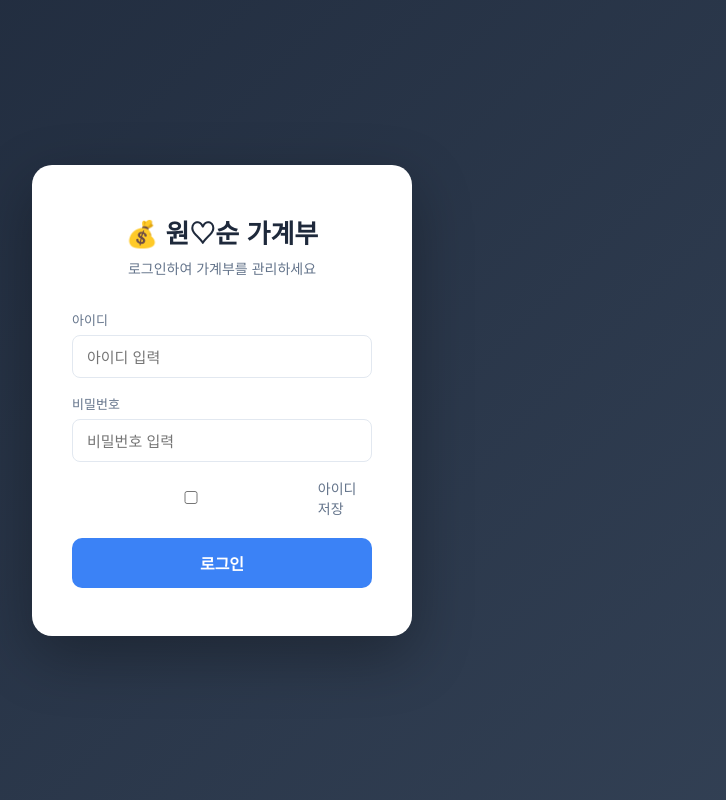
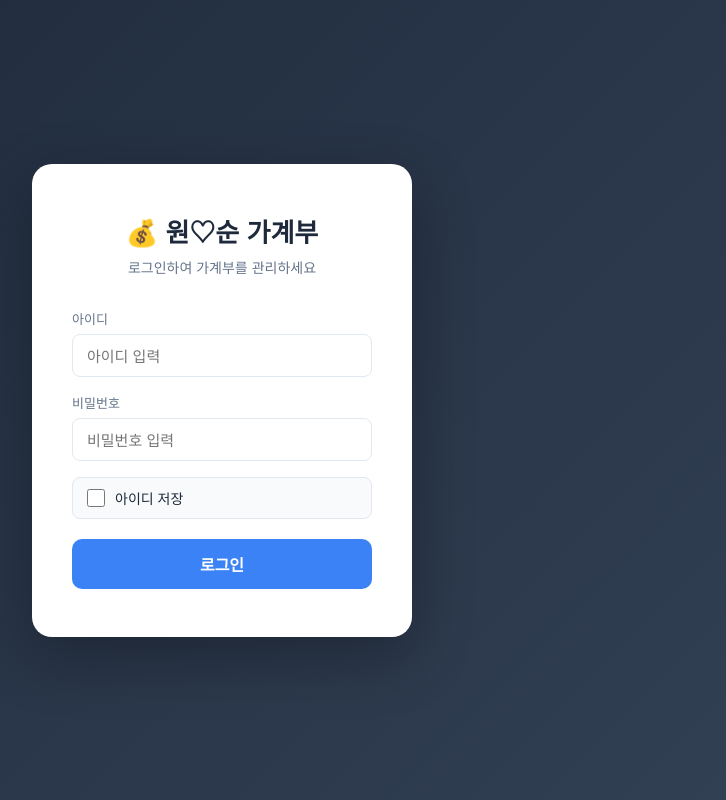
Before and after one commit to kwoni21/household-flask, a Flask app: page / in a window 1280 px wide. Shown: the whole page, without its empty margins (418-1144 px from the left). Run offline with Flask 3, Linux system fonts and the light colour scheme; some libraries are stand-ins or nearby versions.

Commit message:
Add files via upload

```diff
--- a/static/css/style.css
+++ b/static/css/style.css
@@ -59,8 +59,8 @@ body { font-family: 'Noto Sans KR', sans-serif; background: var(--bg); color: va
 .summary-card.balance { border-top-color: var(--primary); }
 .summary-card.total   { border-top-color: #8b5cf6; }
 .summary-card.card    { border-top-color: var(--card); }
-.summary-card label   { font-size: 12px; color: var(--text-sub); display: block; margin-bottom: 6px; }
-.summary-card .amount { font-size: 20px; font-weight: 700; }
+.summary-card label   { font-size: 12px; color: var(--text-sub); display: block; margin-bottom: 6px; text-align: center; }
+.summary-card .amount { font-size: 20px; font-weight: 700; text-align: center; display: block; }
 .summary-card.income  .amount { color: var(--income); }
 .summary-card.expense .amount { color: var(--expense); }
 .summary-card.balance .amount { color: var(--primary); }
@@ -90,7 +90,7 @@ body { font-family: 'Noto Sans KR', sans-serif; background: var(--bg); color: va
 .table-card { background: var(--surface); border-radius: var(--radius); box-shadow: var(--shadow); overflow: hidden; }
 .table-card table { width: 100%; border-collapse: collapse; }
 .table-card th { background: #f8fafc; padding: 12px 16px; font-size: 13px; color: var(--text-sub); font-weight: 500; text-align: left; border-bottom: 1px solid var(--border); }
-.table-card td { padding: 12px 16px; font-size: 14px; border-bottom: 1px solid #f1f5f9; }
+.table-card td { padding: 12px 16px; font-size: 14px; border-bottom: 1px solid #f1f5f9; vertical-align: middle; }
 .table-card tr:last-child td { border-bottom: none; }
 .table-card tr:hover td { background: #f8fafc; }
 .badge { display: inline-block; padding: 2px 8px; border-radius: 20px; font-size: 12px; }
@@ -128,8 +128,16 @@ body { font-family: 'Noto Sans KR', sans-serif; background: var(--bg); color: va
 .login-sub   { font-size: 14px; color: var(--text-sub); text-align: center; margin-bottom: 32px; }
 .login-card .form-group { margin-bottom: 16px; }
 .login-card input { width: 100%; }
-.remember-row { display: flex; align-items: center; gap: 8px; margin-bottom: 20px; font-size: 14px; color: var(--text-sub); }
-.remember-row input { accent-color: var(--primary); }
+.remember-row {
+  display: flex; align-items: center; gap: 10px;
+  margin-bottom: 20px; padding: 10px 14px;
+  background: #f8fafc; border-radius: 8px;
+  border: 1px solid var(--border);
+}
+.remember-row input[type=checkbox] {
+  width: 18px; height: 18px; accent-color: var(--primary); cursor: pointer; flex-shrink: 0;
+}
+.remember-row label { font-size: 14px; color: var(--text); cursor: pointer; font-weight: 500; }
 .btn-login { width: 100%; padding: 13px; font-size: 16px; font-weight: 600; background: var(--primary); color: #fff; border: none; border-radius: 10px; cursor: pointer; transition: background 0.2s; }
 .btn-login:hover { background: var(--primary-dark); }
 
```
